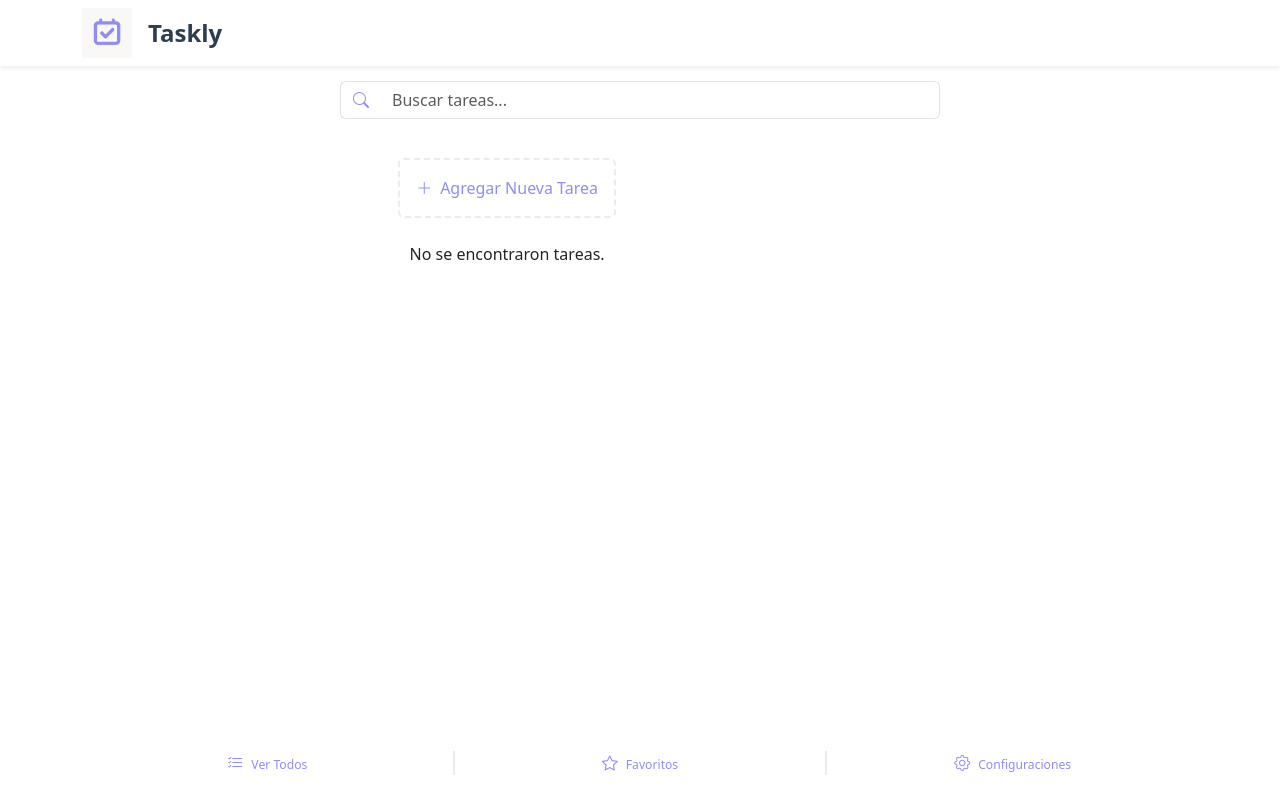
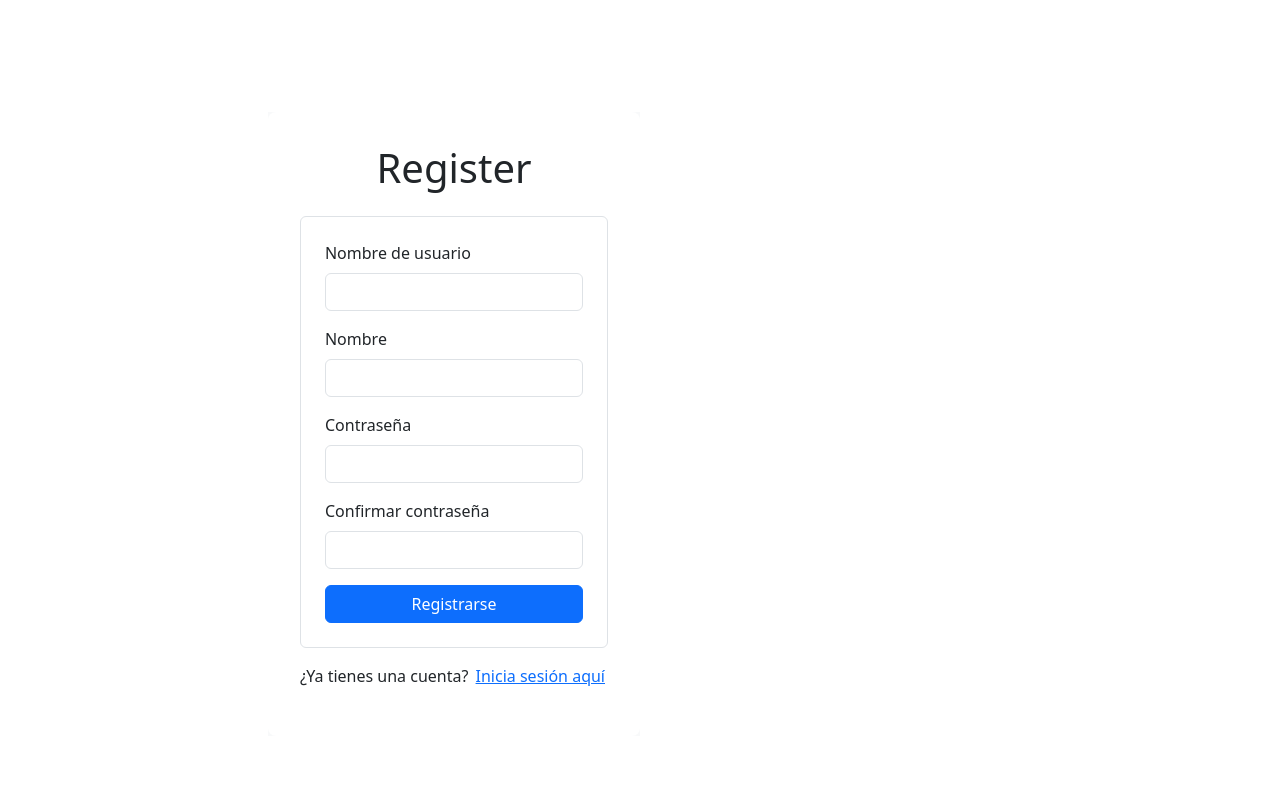
Before and after one commit to canarvaezis/project-taskly, a Vue app: page /register in a window 1280 px wide. Built offline with nearby package versions, Linux system fonts and the light colour scheme; no server answers; the database is empty; the HTML template or start-up script is replaced by a standard one.

Commit message:
Register and login

```diff
--- a/src/App.vue
+++ b/src/App.vue
@@ -1,22 +1,16 @@
 <script setup lang="ts">
 import 'bootstrap/dist/css/bootstrap.min.css';
 import 'bootstrap/dist/js/bootstrap.bundle.min.js';
-import TaskView from './views/TaskView.vue';
-import AppHeader from './components/AppHeader.vue';
-import AppFooter from './components/AppFooter.vue';
 </script>
 
 <template>
-  <AppHeader />
   <main class="mt-5 pt-5 pb-5">
-    <TaskView />
+    <router-view />
   </main>
-  <AppFooter />
 </template>
 
 <style scoped>
-main {
-  min-height: calc(100vh - 140px);
+main {  min-height: calc(100vh - 140px);
   padding-bottom: 70px;
 }
 </style>
--- /dev/null
+++ b/src/components/LoginForm.vue
@@ -0,0 +1,66 @@
+<template>
+  <form @submit.prevent="handleLogin" class="login-form p-4 border rounded bg-white">
+    <div class="mb-3">
+      <label for="username" class="form-label">Username</label>
+      <input
+        type="text"
+        id="username"
+        v-model="username"
+        class="form-control"
+        required
+      />
+    </div>
+    <div class="mb-3">
+      <label for="password" class="form-label">Password</label>
+      <input
+        type="password"
+        id="password"
+        v-model="password"
+        class="form-control"
+        required
+      />
+    </div>
+    <button type="submit" class="btn btn-primary w-100">Login</button>
+  </form>
+  <p class="mt-3">
+    Don't have an account?
+    <router-link to="/register">Register here</router-link>
+  </p>
+</template>
+
+<script lang="ts">
+import { defineComponent, ref } from 'vue';
+import { useRouter } from 'vue-router';
+
+export default defineComponent({
+  name: 'LoginForm',
+  setup() {
+    const username = ref('');
+    const password = ref('');
+    const router = useRouter();
+
+    const handleLogin = () => {
+      // Aquí puedes manejar la lógica de autenticación
+      console.log('Username:', username.value);
+      console.log('Password:', password.value);
+
+      // Simular autenticación exitosa y redirigir
+      const userId = username.value; // Puedes ajustar esto según tu lógica
+      router.push(`/main/${userId}`);
+    };
+
+    return {
+      username,
+      password,
+      handleLogin,
+    };
+  },
+});
+</script>
+
+<style scoped>
+.login-form {
+  max-width: 400px;
+  width: 100%;
+}
+</style>
--- /dev/null
+++ b/src/components/auth/login/LoginForm.vue
@@ -0,0 +1,62 @@
+<template>
+  <form @submit.prevent="handleLogin" class="login-form p-4 border rounded">
+    <div class="mb-3">
+      <label for="username" class="form-label">Nombre de usuario</label>
+      <input
+        type="text"
+        id="username"
+        v-model="username"
+        class="form-control"
+        required
+      />
+    </div>
+    <div class="mb-3">
+      <label for="password" class="form-label">Contraseña</label>
+      <input
+        type="password"
+        id="password"
+        v-model="password"
+        class="form-control"
+        required
+      />
+    </div>
+    <button type="submit" class="btn btn-primary w-100">Iniciar sesión</button>
+  </form>
+</template>
+
+<script lang="ts">
+import { defineComponent, ref } from 'vue';
+import { useRouter } from 'vue-router';
+
+export default defineComponent({
+  name: 'LoginForm',
+  setup() {
+    const username = ref('');
+    const password = ref('');
+    const router = useRouter();
+
+    const handleLogin = () => {
+      // Aquí puedes manejar la lógica de autenticación
+      console.log('Nombre de usuario:', username.value);
+      console.log('Contraseña:', password.value);
+
+      // Simular autenticación exitosa y redirigir
+      const userId = username.value; // Puedes ajustar esto según tu lógica
+      router.push(`/main/${userId}`);
+    };
+
+    return {
+      username,
+      password,
+      handleLogin,
+    };
+  },
+});
+</script>
+
+<style scoped>
+.login-form {
+  max-width: 400px;
+  width: 100%;
+}
+</style>
--- /dev/null
+++ b/src/components/auth/register/RegisterForm.vue
@@ -0,0 +1,86 @@
+<template>
+  <form @submit.prevent="onSubmit" class="register-form p-4 border rounded bg-white">
+    <div class="mb-3">
+      <label for="username" class="form-label">Nombre de usuario</label>
+      <input
+        type="text"
+        id="username"
+        v-model="form.username"
+        class="form-control"
+        required
+      />
+    </div>
+    <div class="mb-3">
+      <label for="name" class="form-label">Nombre</label>
+      <input
+        type="text"
+        id="name"
+        v-model="form.name"
+        class="form-control"
+        required
+      />
+    </div>
+    <div class="mb-3">
+      <label for="password" class="form-label">Contraseña</label>
+      <input
+        type="password"
+        id="password"
+        v-model="form.password"
+        class="form-control"
+        required
+      />
+    </div>
+    <div class="mb-3">
+      <label for="confirmPassword" class="form-label">Confirmar contraseña</label>
+      <input
+        type="password"
+        id="confirmPassword"
+        v-model="form.confirmPassword"
+        class="form-control"
+        required
+      />
+    </div>
+    <button type="submit" class="btn btn-primary w-100">Registrarse</button>
+  </form>
+</template>
+
+<script lang="ts">
+import { defineComponent, reactive } from 'vue';
+import { useRouter } from 'vue-router';
+
+export default defineComponent({
+  name: 'RegisterForm',
+  setup() {
+    const form = reactive({
+      username: '',
+      name: '',
+      password: '',
+      confirmPassword: '',
+    });
+    const router = useRouter();
+
+    const onSubmit = () => {
+      if (form.password !== form.confirmPassword) {
+        alert('¡Las contraseñas no coinciden!');
+        return;
+      }
+      console.log('Formulario enviado:', form);
+
+      // Simular registro exitoso y redirigir al login
+      router.push('/login');
+    };
+
+    return {
+      form,
+      onSubmit,
+    };
+  },
+});
+</script>
+
+<style scoped>
+.register-form {
+  max-width: 400px;
+  width: 100%;
+}
+</style>
--- a/src/main.ts
+++ b/src/main.ts
@@ -1,5 +1,7 @@
 import './assets/main.css'
-import 'bootstrap-icons/font/bootstrap-icons.css';
+import 'bootstrap/dist/css/bootstrap.min.css'
+import 'bootstrap/dist/js/bootstrap.bundle.min.js'
+import 'bootstrap-icons/font/bootstrap-icons.css'
 
 import { createApp } from 'vue'
 import { createPinia } from 'pinia'
--- a/src/router/index.ts
+++ b/src/router/index.ts
@@ -1,5 +1,7 @@
 import { createRouter, createWebHistory } from 'vue-router'
 import mainView from '../views/TaskView.vue'
+import loginView from '../views/LoginView.vue'
+import registerView from '../views/RegisterView.vue'
 
 const router = createRouter({
   history: createWebHistory(import.meta.env.BASE_URL),
@@ -9,6 +11,16 @@ const router = createRouter({
       name: 'main',
       component: mainView,
     },
+    {
+      path: '/login',
+      name: 'login',
+      component: loginView,
+    },
+    {
+      path: '/register',
+      name: 'register',
+      component: registerView,
+    },
   ],
 })
 
--- /dev/null
+++ b/src/views/LoginView.vue
@@ -0,0 +1,33 @@
+<template>
+  <div class="login-view d-flex align-items-center justify-content-center">
+    <div class="login-container">
+      <h1 class="mb-4 text-center">Login</h1>
+      <LoginForm />
+      <p class="mt-3 text-center">
+        ¿No tienes una cuenta?
+        <router-link to="/register">Regístrate aquí</router-link>
+      </p>
+    </div>
+  </div>
+</template>
+
+<script lang="ts">
+import { defineComponent } from 'vue';
+import LoginForm from '../components/auth/login/LoginForm.vue';
+
+export default defineComponent({
+  name: 'LoginView',
+  components: {
+    LoginForm,
+  },
+});
+</script>
+
+<style scoped>
+.login-container {
+  padding: 2rem;
+  border-radius: 8px;
+  max-width: 400px;
+  width: 100%;
+}
+</style>
--- /dev/null
+++ b/src/views/RegisterView.vue
@@ -0,0 +1,44 @@
+<template>
+  <div class="register-view d-flex align-items-center justify-content-center">
+    <div class="register-container">
+      <h1 class="mb-4 text-center">Register</h1>
+      <RegisterForm />
+      <p class="mt-3 text-center">
+        ¿Ya tienes una cuenta?
+        <router-link to="/login">Inicia sesión aquí</router-link>
+      </p>
+    </div>
+  </div>
+</template>
+
+<script lang="ts">
+import { defineComponent } from 'vue';
+import RegisterForm from '../components/auth/register/RegisterForm.vue';
+
+export default defineComponent({
+  name: 'RegisterView',
+  components: {
+    RegisterForm,
+  },
+});
+</script>
+
+<style scoped>
+.register-view {
+  background-color: #f8f9fa;
+  display: flex;
+  align-items: center;
+  justify-content: center;
+  width: 100%; /* Ensure it spans the full width */
+  height: 100%; /* Adjust to fit within the parent container */
+  margin: 0; /* Remove any default margins */
+}
+
+.register-container {
+  background-color: #ffffff;
+  padding: 2rem;
+  border-radius: 8px;
+  max-width: 400px;
+  width: 100%;
+}
+</style>
--- a/src/views/TaskView.vue
+++ b/src/views/TaskView.vue
@@ -4,6 +4,9 @@ import { fetchTasksFromFirestore } from '@/services/taskService';
 import SearchBar from '../components/main/SearchBar.vue';
 import AddTask from '../components/main/AddTask.vue';
 import ListPagination from '../components/main/ListPagination.vue';
+
+import AppHeader from '../components/AppHeader.vue';
+import AppFooter from '../components/AppFooter.vue';
 
 import '../components/styles/TaskList.css';
 
@@ -40,6 +43,7 @@ const filteredTasks = computed(() => {
 </script>
 
 <template>
+  <AppHeader />
   <div class="task-list">
     <SearchBar @update:searchQuery="searchQuery = $event" />
     <AddTask @taskAdded="handleTaskAdded" /> <!-- Escucha el evento taskAdded -->
@@ -49,4 +53,5 @@ const filteredTasks = computed(() => {
       <ListPagination :tasks="filteredTasks" />
     </div>
   </div>
+  <AppFooter />
 </template>
```
